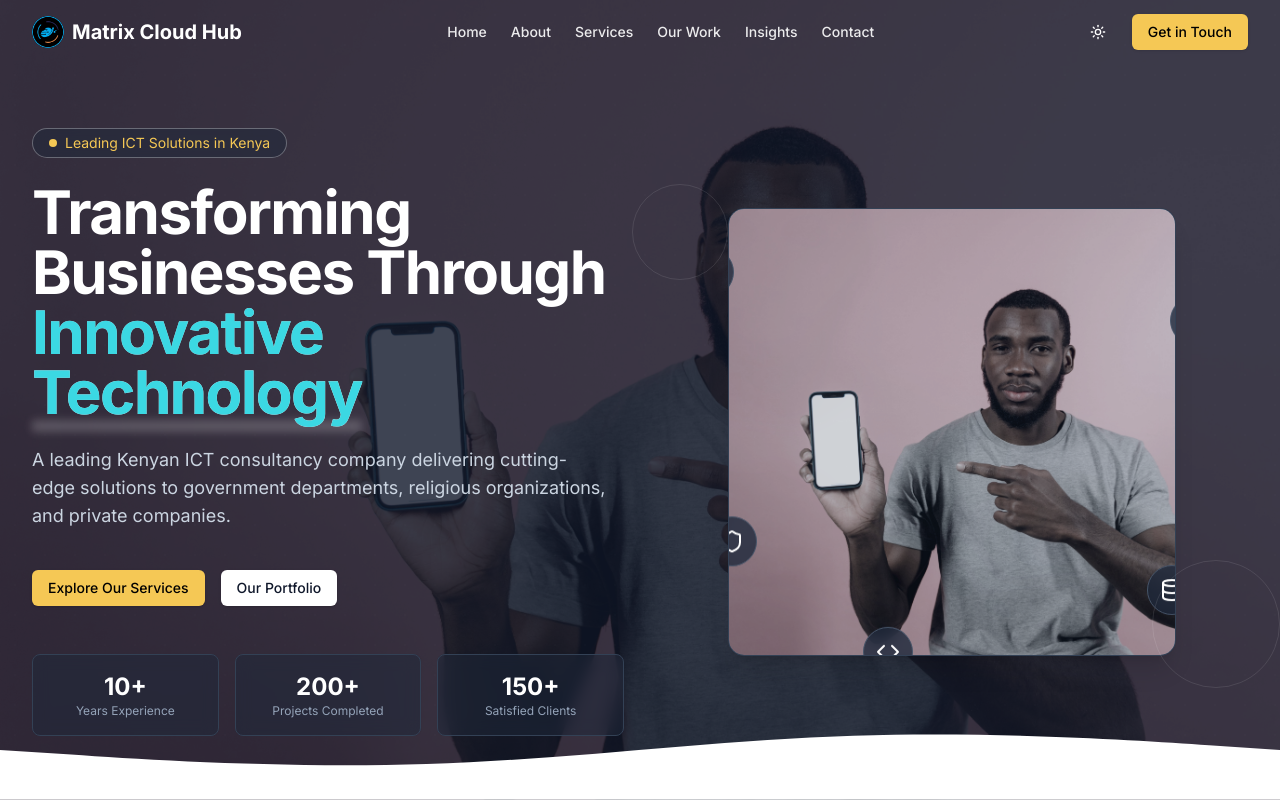
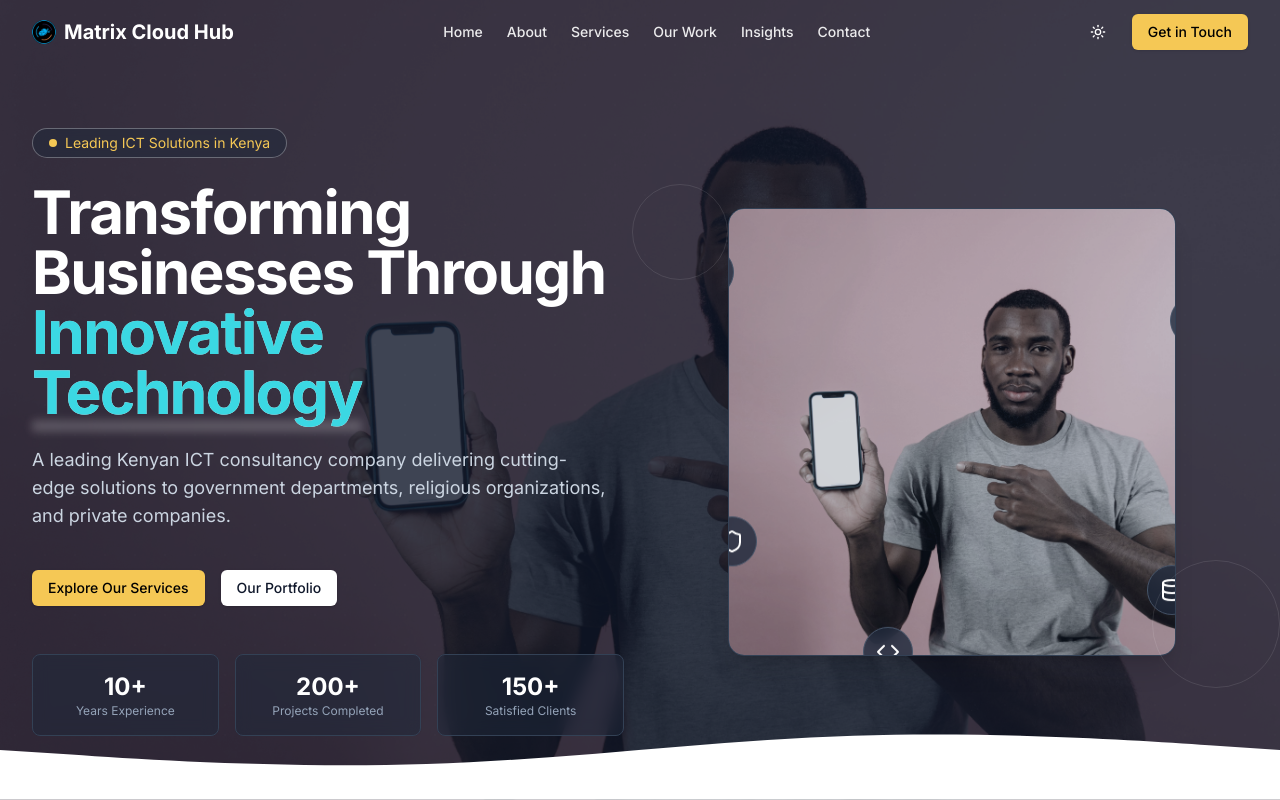
Before and after one commit to Moraarn/consulting, a Next.js app: page / in a window 1280 px wide. Shown: the top 800 px of the page. Built offline with nearby package versions, Linux system fonts and the light colour scheme.

Commit message:
fix: adjust logo dimensions in Header component for improved design consistency

```diff
--- a/components/header.tsx
+++ b/components/header.tsx
@@ -35,12 +35,12 @@ export function Header() {
     >
       <div className="container flex h-16 items-center justify-between">
         <div className="flex items-center gap-2">
-          <div className="relative h-8 w-8">
+          <div className="relative h-6 w-6">
             <Image
               src="/logo1.jpg"
               alt="Matrix Cloud Hub Logo"
-              width={32}
-              height={32}
+              width={24}
+              height={24}
               className="rounded-full object-cover"
             />
           </div>
```
